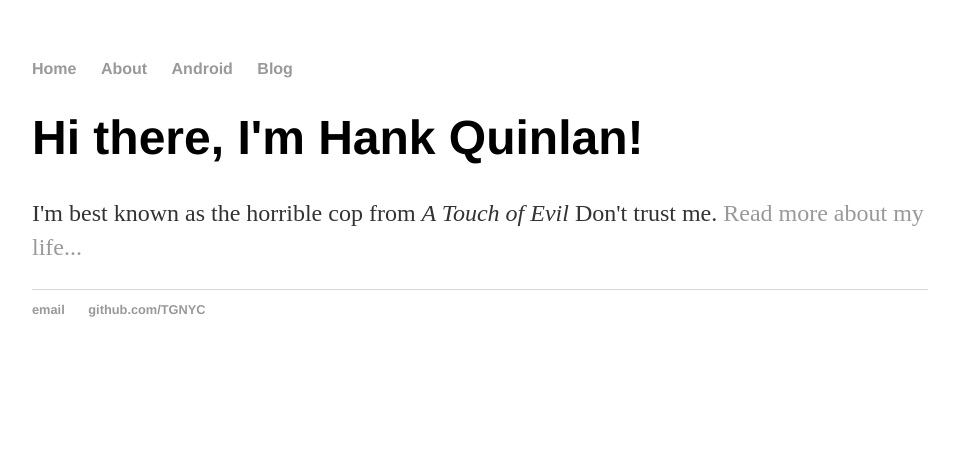
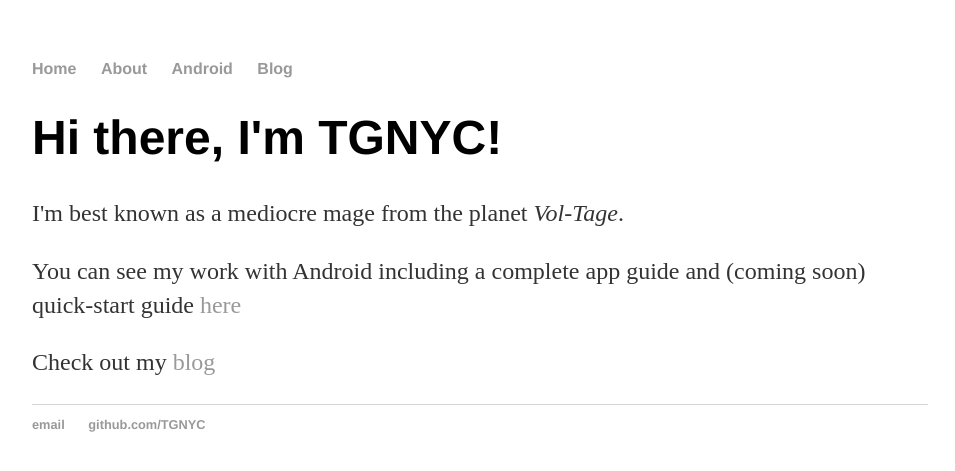
Before and after one commit to TGNYC/old, a Jekyll site: the page built from index.html, in a window 1280 px wide. Shown: the top 471 px of the page, without its empty margins (160-1115 px from the left). Built offline with Jekyll 4.4.1, drawn with Linux system fonts in a browser that asks for light colours.

Commit message:
Update index.html

```diff
--- a/index.html
+++ b/index.html
@@ -1,8 +1,10 @@
 ---
 layout: default
-title: Hank Quinlan, Horrible Cop
+title: TGNYC, mediocre mage
 ---
 <div class="blurb">
-	<h1>Hi there, I'm Hank Quinlan!</h1>
-	<p>I'm best known as the horrible cop from <em>A Touch of Evil</em> Don't trust me. <a href="/about">Read more about my life...</a></p>
+	<h1>Hi there, I'm TGNYC!</h1>
+	<p>I'm best known as a mediocre mage from the planet <em>Vol-Tage</em>. </p>
+	<p> You can see my work with Android including a complete app guide and (coming soon) quick-start guide <a href="/Android"> here </a> </p>
+	<p> Check out my <a href="/blog">blog</a></p>
 </div><!-- /.blurb -->
```
